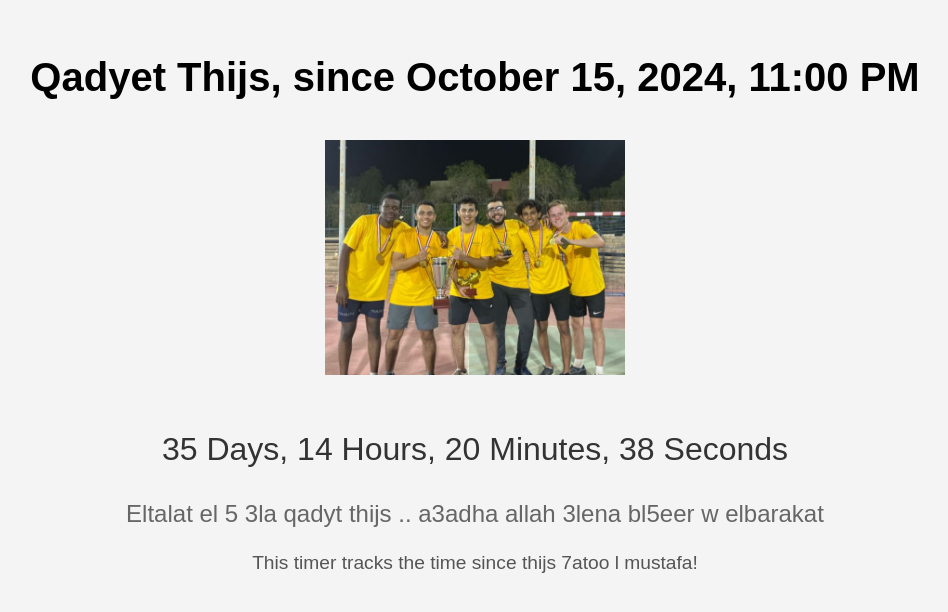
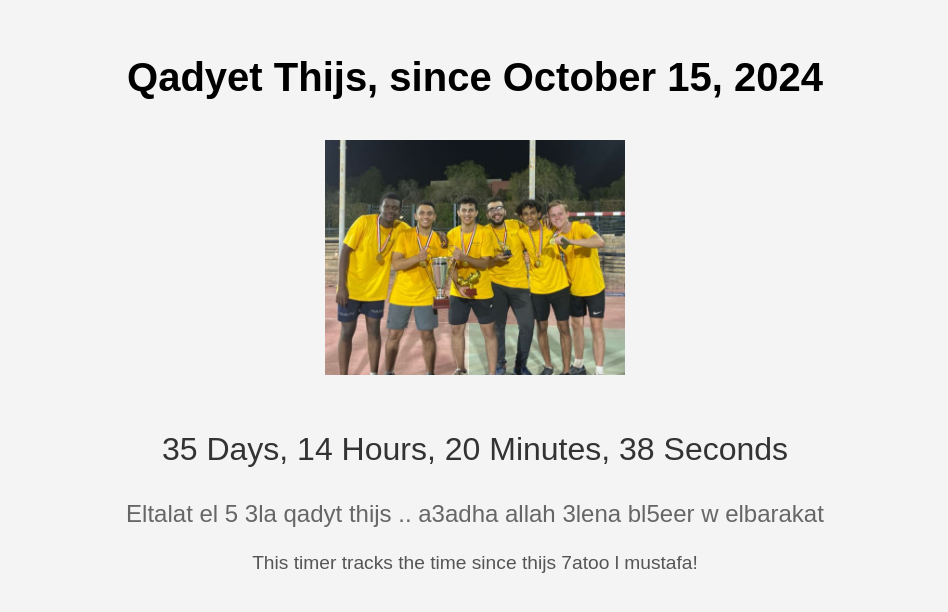
Before and after one commit to mego74/Qadyat-Thijs, a plain HTML site: page index.html in a window 1280 px wide. Shown: the whole page, without its empty margins (165-1113 px from the left). Drawn offline with Linux system fonts and the light colour scheme.

Commit message:
Update index.html

```diff
--- a/index.html
+++ b/index.html
@@ -37,7 +37,7 @@
     </style>
 </head>
 <body>
-    <h1>Qadyet Thijs, since October 15, 2024, 11:00 PM</h1>
+    <h1>Qadyet Thijs, since October 15, 2024</h1>
     <img src="thijs.jpg" alt="test">
     <p class="timer" id="timer">Loading...</p>
     <p class="weeks" id="weeks">Loading weeks...</p>
```
